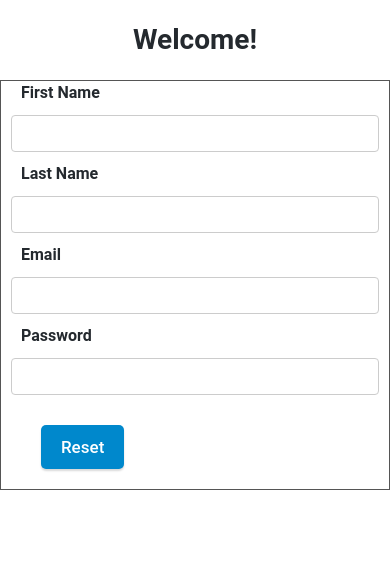
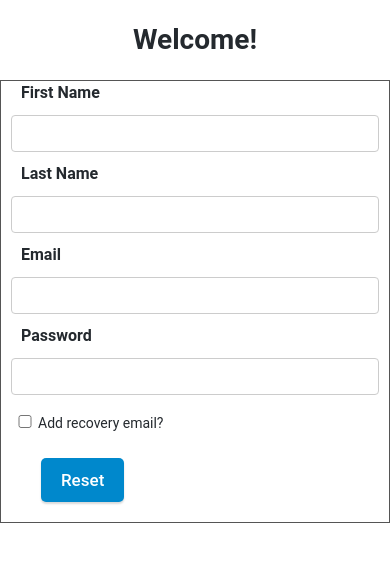
Before and after one commit to jamesonhill/qa-interview, a React (Create React App) app: page / in a window 390 px wide. Shown: the top 562 px of the page. Built offline with nearby package versions, Linux system fonts and the light colour scheme.

Commit message:
Add recovery email and mobile UI bugs

```diff
--- a/src/App.css
+++ b/src/App.css
@@ -108,6 +108,11 @@ form {
   padding-right: 10px;
 }
 
+#email-backup {
+  width: 20px;
+  display: inline-block;
+}
+
 @media only screen and (max-width: 600px) {
   #reset {
     position: relative;
@@ -122,4 +127,14 @@ form {
   #submit {
     display: none;
   }
+  #reset {
+    pointer-events: none;
+  }
 }
+
+@media only screen and (min-width: 700px) and (max-width: 800px) {
+  #Email {
+    width: 650px;
+    margin-left: 50px;
+  }
+}
--- a/src/App.js
+++ b/src/App.js
@@ -6,24 +6,56 @@ import _ from 'lodash';
 import { Grid, Button } from 'react-bootstrap';
 import './App.css';
 
+const GLOBAL_EMAILS = ['john@yahoo.com', 'sally@gmail.com', 'tim@gmail.com', 'marc@gmail.com',
+  'alex@hotmail.com', 'jack@yahoo.com', 'carol@outlook.com', 'test@gmail.com', 'test@yahoo.com',
+  'dan@gmail.com', 'dan@yahoo.com', '123@gmail.com', '123@yahoo.com', '123@outlook.com', 'chris@gmail.com',
+  'chris@yahoo.com', 'chris@outlook.com'];
 
 class App extends Component {
+  state = { showBackupEmail: false };
   renderFields() {
     return _.map(Fields, ({ title, name }) => {
-      return <Field component={FormField} type='text'
+      return <Field component={FormField} type="text"
         label={title} name={name} key={name} />
     });
   }
 
+  componentDidMount() {
+    localStorage.removeItem('account');
+  }
+
+  toggleField = () => {
+    this.setState(({ showBackupEmail }) => {
+      return {
+        showBackupEmail: !showBackupEmail
+    }
+  });
+}
+
   render() {
+    const { showBackupEmail } = this.state;
     return (
       <React.Fragment>
         <h1>Welcome!</h1>
         <Grid>
           <form onSubmit={this.props.handleSubmit(data => {
+            GLOBAL_EMAILS.push(data.email);
+            localStorage.setItem('account', data.email);
             alert(`Account created, ${data}!`);
           })}>
             { this.renderFields() }
+            <div className="backup">
+              <input type="checkbox" id="email-backup" onClick={this.toggleField}/>
+                <span>Add recovery email?</span>
+            </div>
+
+            { showBackupEmail &&
+              <React.Fragment>
+                <label htmlFor="backup-email">Recovery Email</label>
+                <input type="text" id="backup" name="backup-email" />
+              </React.Fragment>
+            }
+
             <Button type="button"
               id="reset"
               bsStyle="default"
@@ -58,6 +90,9 @@ function validate(values) {
       errors[name] = `${title} is required!`;
     }
   })
+  if(values.email && GLOBAL_EMAILS.includes(values.email)) {
+    errors.email = 'Email is already taken'
+  }
   if(values.password && values.password.length < 5) {
     errors.password = 'Password is too short'
   }
--- a/src/FormField.js
+++ b/src/FormField.js
@@ -11,7 +11,7 @@ const FormField = ({ input, label, meta: { error, touched }}) => {
       </Row>
       <Row>
         <Col sm={12} md={12} lg={12} >
-          <input {...input} className="field-input" />
+          <input {...input} className="field-input" id={label} />
         </Col>
         <div className="red-text error">
           { touched && error }
```
Also changed, not shown: 1 other file (tests, documents, lock files or other folders).
